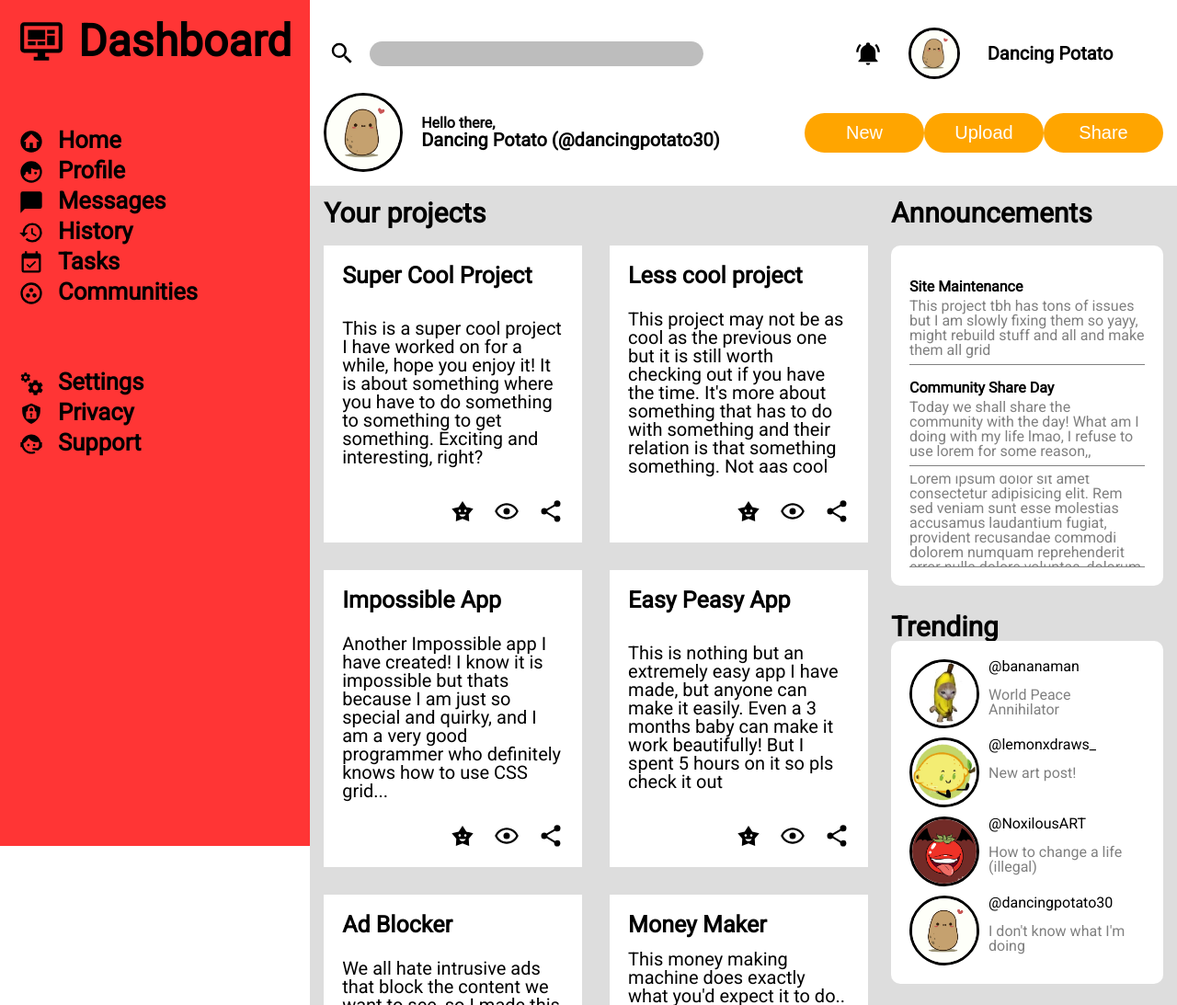
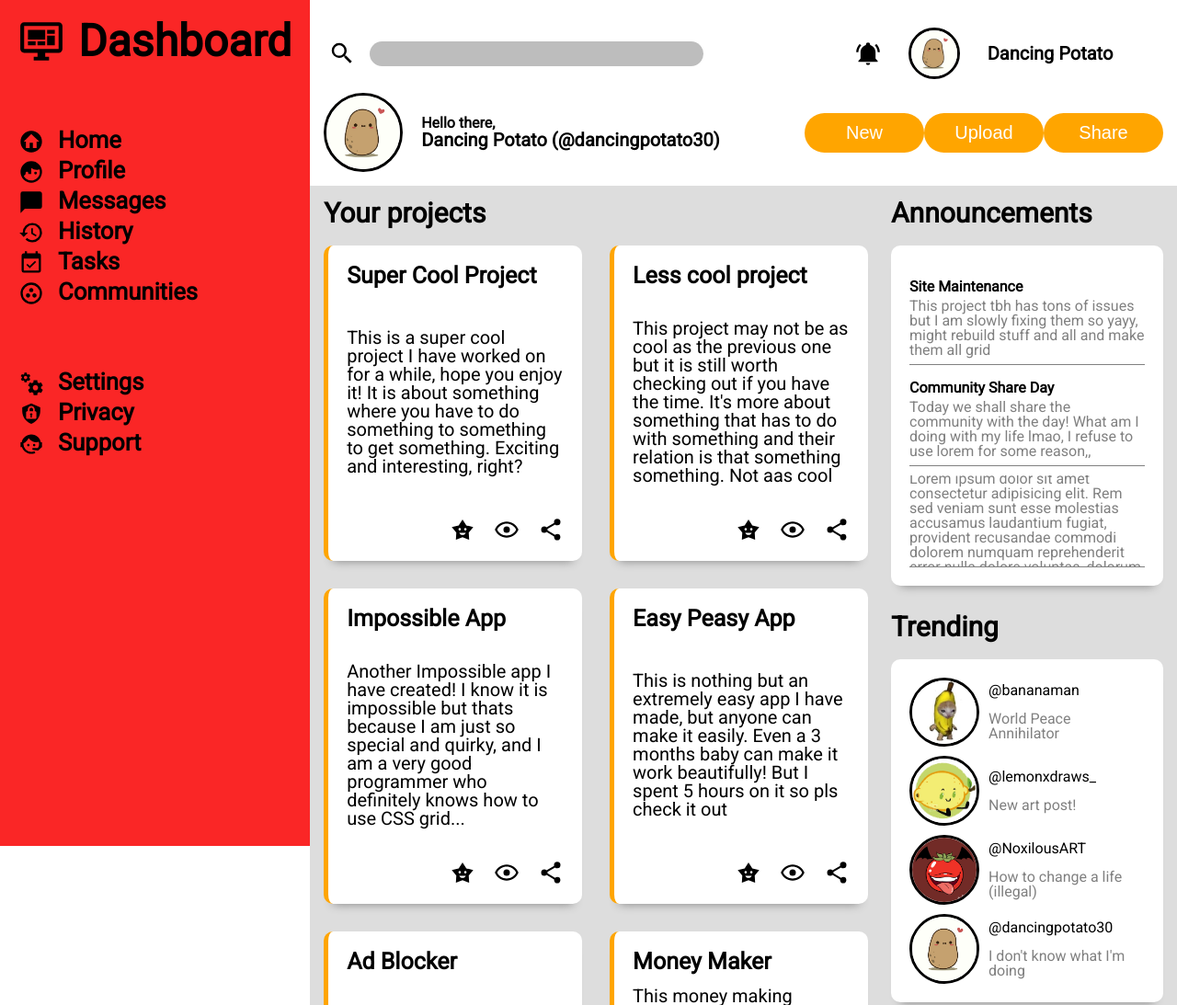
Before and after one commit to DancingPotato30/dasgboard, a plain HTML site: page index.html in a window 1280 px wide. Shown: the top 1093 px of the page at 92% size. Drawn offline with Linux system fonts and the light colour scheme.

Commit message:
Final touches added

```diff
--- a/style.css
+++ b/style.css
@@ -8,7 +8,7 @@
 }
 
 body{
-    height: 100vh;
+    height: 100%;
     display: flex;
 }
 
@@ -34,7 +34,7 @@ img{
 .sidebar{
     display: flex;
     flex-direction: column;
-    background-color: rgb(255, 53, 53);
+    background-color: rgb(250, 38, 38);
     gap: 70px;
     padding: 20px;
     height: 110vh;
@@ -177,6 +177,9 @@ img{
     font-size: 20px;
     justify-content: space-between;
     text-overflow: ellipsis;
+    border-radius: 10px;
+    border-left: orange solid;
+    border-width: thick;
 }
 
 .card > label{
@@ -242,6 +245,7 @@ Change size of banana and remove its border, and work on Trendings section lol
 .trending{
     display: flex;
     flex-direction: column;
+    gap: 20px;
 }
 
 .trending > .cardcontainer{
@@ -255,6 +259,7 @@ Change size of banana and remove its border, and work on Trendings section lol
 .trendingcards{
     display: flex;
     gap: 10px;
+    align-items: center;
 }
 
 .trendingcards > img{
@@ -273,3 +278,7 @@ Change size of banana and remove its border, and work on Trendings section lol
     color: black;
     font-size: 1rem;
 }
+
+.trending > .cardcontainer, .announcements > .cardcontainer, .card{
+    box-shadow: 0px 10px 10px -10px grey;
+}
```
